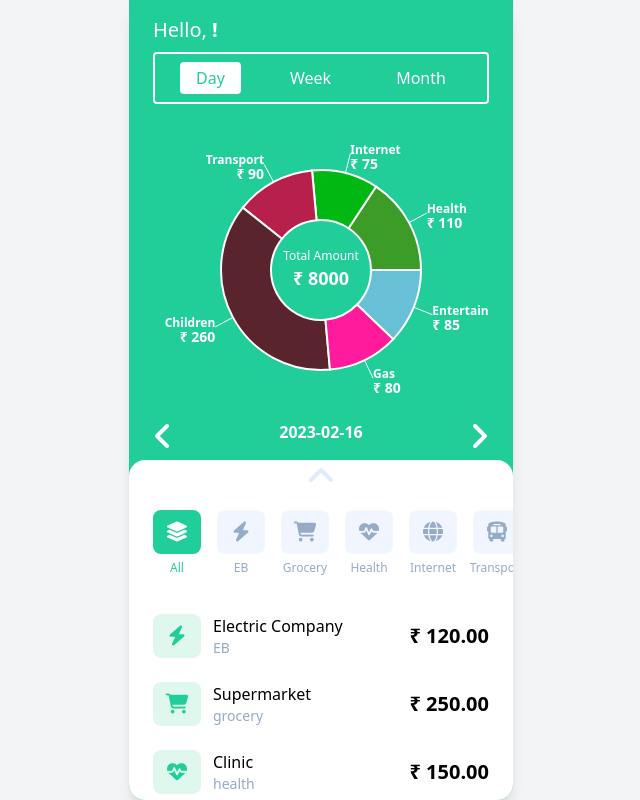
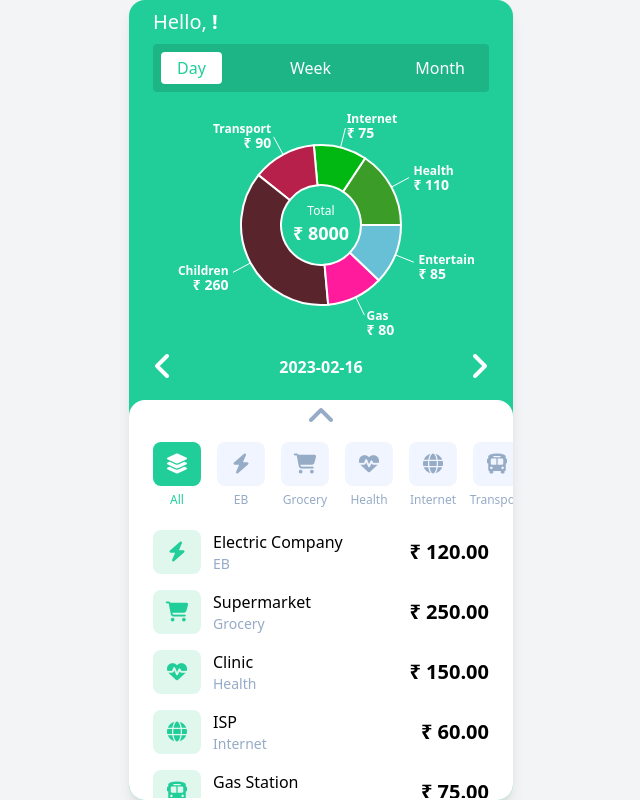
Before and after one commit to sanjaysaravanan21/expense-tracker-fe, a React (Vite) app: page / in a window 1280 px wide. Shown: the whole page, without its empty margins (319-959 px from the left). Built offline with nearby package versions, Linux system fonts and the light colour scheme.

Commit message:
added the basic designs

```diff
--- a/package.json
+++ b/package.json
@@ -4,7 +4,7 @@
   "version": "0.0.0",
   "type": "module",
   "scripts": {
-    "dev": "vite",
+    "dev": "vite --host",
     "build": "tsc -b && vite build",
     "lint": "eslint .",
     "preview": "vite preview"
--- a/src/apis/index.ts
+++ b/src/apis/index.ts
@@ -1,6 +1,9 @@
 // src/api.ts
 
 import axios from "axios";
+
+const a: number = 123223;
+console.log(a);
 
 // Create an Axios instance
 const api = axios.create({
--- a/src/context/AppContext.tsx
+++ b/src/context/AppContext.tsx
@@ -30,6 +30,7 @@ interface AppState {
   isLoading: boolean;
   isAuthenticated: boolean;
   userDetails: UserDetails | null;
+  expenseView: "day" | "week" | "month";
 }
 
 // Define the initial state
@@ -38,6 +39,7 @@ const initialState: AppState = {
   isLoading: false,
   isAuthenticated: false,
   userDetails: null,
+  expenseView: "day",
 };
 
 // Define actions
@@ -47,6 +49,7 @@ type Action =
   | { type: "SET_USER_DETAILS"; payload: UserDetails }
   | { type: "ADD_ITEM"; payload: Item }
   | { type: "REMOVE_ITEM"; payload: string }
+  | { type: "CHANGE_VIEW"; payload: "day" | "week" | "month" }
   | { type: "LOGOUT_USER" };
 
 // Create the context
@@ -78,6 +81,12 @@ const appReducer = (state: AppState, action: Action): AppState => {
       localState = {
         ...state,
         items: state.items.filter((item) => item.datetime !== action.payload),
+      };
+      break;
+    case "CHANGE_VIEW":
+      localState = {
+        ...state,
+        expenseView: action.payload,
       };
       break;
     case "LOGOUT_USER":
--- a/src/pages/Dashboard/Dashboard.tsx
+++ b/src/pages/Dashboard/Dashboard.tsx
@@ -6,8 +6,8 @@ const Dashboard: React.FC = () => {
   const { state } = useAppContext();
 
   return (
-    <div className="bg-primary text-white">
-      <div className="p-6 pb-0 pt-2">
+    <div className="bg-primary text-white rounded-2xl">
+      <div className="p-6 pb-0 pt-0 rounded-2xl">
         <p className="font-medium text-xl my-2">
           Hello,{" "}
           <span className="font-bold">
--- a/src/pages/Dashboard/components/Items/Items.tsx
+++ b/src/pages/Dashboard/components/Items/Items.tsx
@@ -1,6 +1,7 @@
-import React, { useState } from "react";
+import React, { useEffect, useState } from "react";
 import { convertDashedToCapitalized } from "../../../../utils";
 import expenseData from "../../mocks/expense.json";
+import { useAppContext } from "../../../../context/AppContext";
 
 const items = [
   { val: "all", icon: "fa-solid fa-layer-group" },
@@ -18,15 +19,19 @@ const items = [
   { val: "others", icon: "fa-solid fa-ellipsis" },
 ];
 
-const Item: React.FC<{ icon: string; val: string; isSelected: boolean }> = (
-  props
-) => {
+const Item: React.FC<{
+  icon: string;
+  val: string;
+  isSelected: boolean;
+  handleType: (val: string) => void;
+}> = (props) => {
   return (
     <div>
       <button
         className={`mx-2 text-black p-2 px-3 min-w-12 ${
           props.isSelected ? "bg-primary text-white" : "bg-grey text-grey-dark"
         } rounded-lg`}
+        onClick={() => props.handleType(props.val)}
       >
         <i className={`${props.icon} text-xl`}></i>
       </button>
@@ -41,8 +46,6 @@ const Item: React.FC<{ icon: string; val: string; isSelected: boolean }> = (
   );
 };
 
-const dates = ["2023-01-01", "2023-01-08", "2023-02-16"];
-
 const ListItem: React.FC<{
   paidTo: string;
   amount: number;
@@ -52,7 +55,7 @@ const ListItem: React.FC<{
   const iconClass = items.find(({ val }) => props.category === val);
 
   return (
-    <div className="flex items-center m-4">
+    <div className="flex items-center mx-4 my-2">
       <button
         className={`mx-2 shrink-0 text-black p-2 px-3 bg-primary-light text-primary rounded-lg min-w-12`}
       >
@@ -60,7 +63,9 @@ const ListItem: React.FC<{
       </button>
       <div className="p-1 grow text-left">
         <h3 className="text-black font-medium">{props.paidTo}</h3>
-        <p className="text-sm text-grey-dark">{props.category}</p>
+        <p className="text-sm text-grey-dark">
+          {convertDashedToCapitalized(props.category)}
+        </p>
       </div>
       <h2 className="font-bold text-xl text-black mx-2">
         ₹ {props.amount.toFixed(2)}
@@ -70,28 +75,69 @@ const ListItem: React.FC<{
 };
 
 const ItemList: React.FC = () => {
+  const { state } = useAppContext();
+
   const [type, setType] = useState<string>("all");
+
+  const initialTop = 400;
+
+  const [top, setTop] = useState(initialTop);
+
+  const handleSwipeUp = () => {
+    if (top === 0) {
+      setTop(initialTop);
+    } else {
+      setTop(0);
+    }
+  };
+
+  const handleType = (val: string) => {
+    setType(val);
+  };
+
+  useEffect(() => {
+    if (state.expenseView === "month") {
+      setTop(480);
+    } else {
+      setTop(initialTop);
+    }
+  }, [state.expenseView]);
 
   return (
     <div
-      className="absolute left-0 rounded-2xl bg-white text-center h-screen w-full overflow-y-auto no-scrollbar"
+      className="absolute left-0 rounded-2xl bg-white text-center h-screen w-full"
       style={{
-        top: 460,
-        height: "calc(100vh - 460px)",
+        top: top,
+        height: `calc(100vh - ${top}px)`,
+        transition: "all 250ms ease-in-out",
       }}
     >
-      <button>
-        <i className="fa-solid fa-angle-up text-grey-light fa-2x"></i>
+      <button onClick={handleSwipeUp}>
+        <i
+          className={`fa-solid fa-angle-${
+            top === 0 ? "down" : "up"
+          } text-grey-dark fa-2x`}
+        ></i>
       </button>
-      <div className="flex justify-between overflow-x-auto no-scrollbar p-4">
+      <div className="flex justify-between overflow-x-auto no-scrollbar px-4 py-2">
         {items.map((item, index) => (
-          <Item {...item} key={index} isSelected={type === item.val} />
+          <Item
+            {...item}
+            key={index}
+            handleType={handleType}
+            isSelected={type === item.val}
+          />
         ))}
       </div>
-      <div className="my-2">
-        {expenseData.map((expense, i) => {
-          return <ListItem key={i} {...expense} />;
-        })}
+      <div
+        className="h-full overflow-y-auto no-scrollbar"
+        style={{ height: "calc(100% - 120px)" }}
+      >
+        {expenseData
+          .filter(({ category }) => type === "all" || category === type)
+          .map((expense, i) => {
+            return <ListItem key={i} {...expense} />;
+          })}
       </div>
     </div>
   );
--- a/src/pages/Dashboard/components/Tabs/Day/CustomPieChart.tsx
+++ b/src/pages/Dashboard/components/Tabs/Day/CustomPieChart.tsx
@@ -13,9 +13,10 @@ interface PieChartProps {
 }
 
 const RADIAN = Math.PI / 180;
+// eslint-disable-next-line @typescript-eslint/no-explicit-any
 const renderCustomizedLabel = (props: any) => {
   const { cx, cy, midAngle, value, name } = props;
-  const radius = 120;
+  const radius = 105;
   const x = cx + radius * Math.cos(-midAngle * RADIAN);
   const y = cy + radius * Math.sin(-midAngle * RADIAN);
 
@@ -49,22 +50,22 @@ const CustomPieChart: React.FC<PieChartProps> = ({ data }) => {
   return (
     <div className="flex flex-col items-center">
       <div
-        style={{ height: 300 }}
+        style={{ height: 250 }}
         className="flex flex-col place-content-center place-items-center absolute text-white font-medium text-xs"
       >
-        <span>Total Amount</span>
+        <span>Total</span>
         <b className="text-lg">₹ 8000</b>
       </div>
-      <ResponsiveContainer height={300}>
-        <PieChart width={300} height={300}>
+      <ResponsiveContainer height={250}>
+        <PieChart width={250} height={250}>
           <Pie
             data={data}
             dataKey="amount"
             nameKey="category"
             cx="50%"
             cy="50%"
-            outerRadius={100}
-            innerRadius={50}
+            outerRadius={80}
+            innerRadius={40}
             fill="#8884d8"
             label={renderCustomizedLabel}
             labelLine={{ strokeWidth: 1, stroke: "white" }}
--- a/src/pages/Dashboard/components/Tabs/Day/Day.tsx
+++ b/src/pages/Dashboard/components/Tabs/Day/Day.tsx
@@ -11,7 +11,7 @@ const Day: React.FC = () => {
   return (
     <div className="">
       <CustomPieChart data={expensesData} />
-      <div className="flex justify-between">
+      <div className="flex justify-between items-center">
         <button>
           <i className="fa-solid fa-angle-left text-white fa-2x"></i>
         </button>
--- /dev/null
+++ b/src/pages/Dashboard/components/Tabs/Month/Month.tsx
@@ -0,0 +1,123 @@
+import React from "react";
+
+// Define the type for the Day object
+type Day = {
+  amount: number;
+  day: string; // Assuming this will be a date string in 'YYYY-MM-DD' format
+};
+
+// Define the type for the props of the Calendar component
+interface CalendarProps {
+  days: Day[];
+}
+
+const Calendar: React.FC<CalendarProps> = ({ days }) => {
+  // Calculate the maximum amount to scale the circle sizes
+  const maxAmount = Math.max(...days.map((day) => day.amount));
+
+  // Helper function to get the size of the circle based on the amount
+  const getCircleSize = (amount: number) => {
+    const minSize = 20; // Min circle size (in pixels)
+    const maxSize = 60; // Max circle size (in pixels)
+    return (amount / maxAmount) * (maxSize - minSize) + minSize;
+  };
+
+  return (
+    <>
+      <div className="grid grid-cols-7 gap-x-6 gap-y-1 p-2 pt-1">
+        {days.map((day) => {
+          const circleSize = getCircleSize(day.amount);
+          return (
+            <div
+              key={day.day}
+              className="flex flex-col justify-center items-center"
+            >
+              {/* Tooltip wrapper */}
+              <div className="relative group">
+                {/* Circle for the day */}
+                <div
+                  className="rounded-full flex items-center justify-center transition-all duration-300 ease-in-out"
+                  style={{
+                    width: `${circleSize}px`,
+                    height: `${circleSize}px`,
+                    background: `rgba(255, 255, 255, ${circleSize / 60})`,
+                  }}
+                >
+                  <span className="text-xs font-bold" style={{ color: "#666" }}>
+                    {new Date(day.day).getDate()}
+                  </span>
+                </div>
+
+                {/* Tooltip on hover */}
+                <div className="absolute bottom-full left-1/2 transform -translate-x-1/2 mb-2 hidden group-hover:block p-2 bg-gray-800 text-white text-sm rounded-lg shadow-lg z-10">
+                  <p>
+                    <strong>Date:</strong>{" "}
+                    {new Date(day.day).toLocaleDateString()}
+                  </p>
+                  <p>
+                    <strong>Amount:</strong> ₹{day.amount.toLocaleString()}
+                  </p>
+                </div>
+              </div>
+            </div>
+          );
+        })}
+      </div>
+      <div className="grid grid-cols-7 gap-x-7 gap-y-1 p-2 pt-1">
+        {["Sun", "Mon", "Tue", "Wed", "Thu", "Fri", "Sat"].map((val) => (
+          <span className="font-medium" style={{ color: "#666" }} key={val}>
+            {val}
+          </span>
+        ))}
+      </div>
+      <div className="flex justify-between items-center">
+        <button>
+          <i className="fa-solid fa-angle-left text-white fa-2x"></i>
+        </button>
+        <h3 className="text-white font-bold">September 2024</h3>
+        <button>
+          <i className="fa-solid fa-angle-right text-white fa-2x"></i>
+        </button>
+      </div>
+    </>
+  );
+};
+
+const Month: React.FC = () => {
+  const days = [
+    { amount: 8893, day: "2024-10-01" },
+    { amount: 13689, day: "2024-10-02" },
+    { amount: 3243, day: "2024-10-03" },
+    { amount: 5393, day: "2024-10-04" },
+    { amount: 11979, day: "2024-10-05" },
+    { amount: 12381, day: "2024-10-06" },
+    { amount: 8479, day: "2024-10-07" },
+    { amount: 12972, day: "2024-10-08" },
+    { amount: 12827, day: "2024-10-09" },
+    { amount: 2049, day: "2024-10-10" },
+    { amount: 14762, day: "2024-10-11" },
+    { amount: 10700, day: "2024-10-12" },
+    { amount: 7378, day: "2024-10-13" },
+    { amount: 13927, day: "2024-10-14" },
+    { amount: 3205, day: "2024-10-15" },
+    { amount: 14245, day: "2024-10-16" },
+    { amount: 8578, day: "2024-10-17" },
+    { amount: 9898, day: "2024-10-18" },
+    { amount: 11846, day: "2024-10-19" },
+    { amount: 6476, day: "2024-10-20" },
+    { amount: 9528, day: "2024-10-21" },
+    { amount: 8966, day: "2024-10-22" },
+    { amount: 9235, day: "2024-10-23" },
+    { amount: 4247, day: "2024-10-24" },
+    { amount: 4625, day: "2024-10-25" },
+    { amount: 1719, day: "2024-10-26" },
+    { amount: 11813, day: "2024-10-27" },
+    { amount: 9911, day: "2024-10-28" },
+    { amount: 1936, day: "2024-10-29" },
+    { amount: 2824, day: "2024-10-30" },
+    { amount: 10612, day: "2024-10-31" },
+  ];
+  return <Calendar days={days} />;
+};
+
+export default Month;
--- a/src/pages/Dashboard/components/Tabs/Tabs.tsx
+++ b/src/pages/Dashboard/components/Tabs/Tabs.tsx
@@ -3,22 +3,29 @@
 import React, { useState } from "react";
 import Day from "./Day/Day";
 import Week from "./Week/Week";
+import Month from "./Month/Month";
+import { useAppContext } from "../../../../context/AppContext";
 
 const Tabs: React.FC = () => {
-  const [activeTab, setActiveTab] = useState<"day" | "week" | "month">("day");
+  const { state, dispatch } = useAppContext();
 
+  // ToDo: Removed the Unused Variables
+  // eslint-disable-next-line @typescript-eslint/no-unused-vars
   const [activeType, setType] = useState<"expense" | "income">("expense");
 
   const handleTabClick = (tab: "day" | "week" | "month") => {
-    setActiveTab(tab);
+    dispatch({ type: "CHANGE_VIEW", payload: tab });
   };
 
+  // ToDo: Removed the unused variable
+  // eslint-disable-next-line @typescript-eslint/no-unused-vars
   const handleTypeClick = (type: "expense" | "income") => {
     setType(type);
   };
 
   return (
     <div className="rounded-lg text-white">
+      {/* ToDo: Remove the unused codes */}
       {/* <div className="flex justify-evenly bg-primary-dark text-white rounded font-medium my-4">
         {["expense", "income"].map((tab) => (
           <button
@@ -32,13 +39,13 @@ const Tabs: React.FC = () => {
           </button>
         ))}
       </div> */}
-      <div className="flex justify-evenly bg-primary text-white border-2 border-white rounded font-medium">
+      <div className="flex justify-between bg-primary text-white rounded bg-primary-dark font-medium">
         {["day", "week", "month"].map((tab) => (
           <button
             key={tab}
             onClick={() => handleTabClick(tab as "day" | "week" | "month")}
             className={`m-2 py-1 px-4 transition duration-300 ease-in-out rounded ${
-              activeTab === tab ? "bg-white text-primary" : ""
+              state.expenseView === tab ? "bg-white text-primary" : ""
             }`}
           >
             {tab.charAt(0).toUpperCase() + tab.slice(1)}
@@ -46,12 +53,10 @@ const Tabs: React.FC = () => {
         ))}
       </div>
 
-      <div className="mt-4 transition-opacity duration-300 ease-in-out">
-        {activeTab === "day" && <Day />}
-        {activeTab === "week" && <Week />}
-        {activeTab === "month" && (
-          <div className="p-4">Content for Month Tab</div>
-        )}
+      <div className="mt-2 transition-opacity duration-300 ease-in-out">
+        {state.expenseView === "day" && <Day />}
+        {state.expenseView === "week" && <Week />}
+        {state.expenseView === "month" && <Month />}
       </div>
     </div>
   );
--- a/src/pages/Dashboard/components/Tabs/Week/StackedBarChart.tsx
+++ b/src/pages/Dashboard/components/Tabs/Week/StackedBarChart.tsx
@@ -49,7 +49,7 @@ const StackedBarChart: React.FC = () => {
   ];
 
   return (
-    <ResponsiveContainer width="100%" height={300}>
+    <ResponsiveContainer width="100%" height={250}>
       <BarChart data={data}>
         <CartesianGrid strokeDasharray="3 3" />
         <XAxis
--- a/src/pages/Dashboard/components/Tabs/Week/Week.tsx
+++ b/src/pages/Dashboard/components/Tabs/Week/Week.tsx
@@ -5,11 +5,11 @@ const Week: React.FC = () => {
   return (
     <>
       <StackedBarChart />
-      <div className="flex justify-between">
+      <div className="flex justify-between items-center">
         <button>
           <i className="fa-solid fa-angle-left text-white fa-2x"></i>
         </button>
-        <h3 className="text-white font-bold">2024-09-22 - 2024-09-28</h3>
+        <h3 className="text-white font-bold">22 Spet - 28 Sept</h3>
         <button>
           <i className="fa-solid fa-angle-right text-white fa-2x"></i>
         </button>
```
Also changed, not shown: src/pages/Dashboard/components/Tabs/Month.tsx (deleted).
